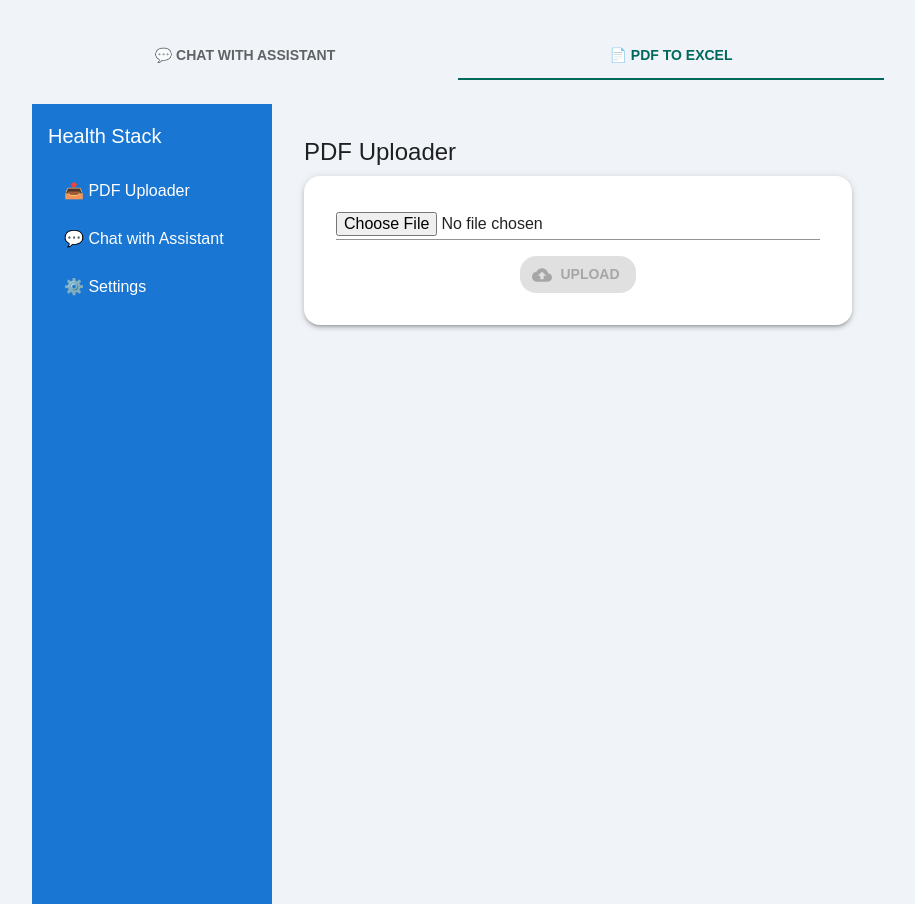
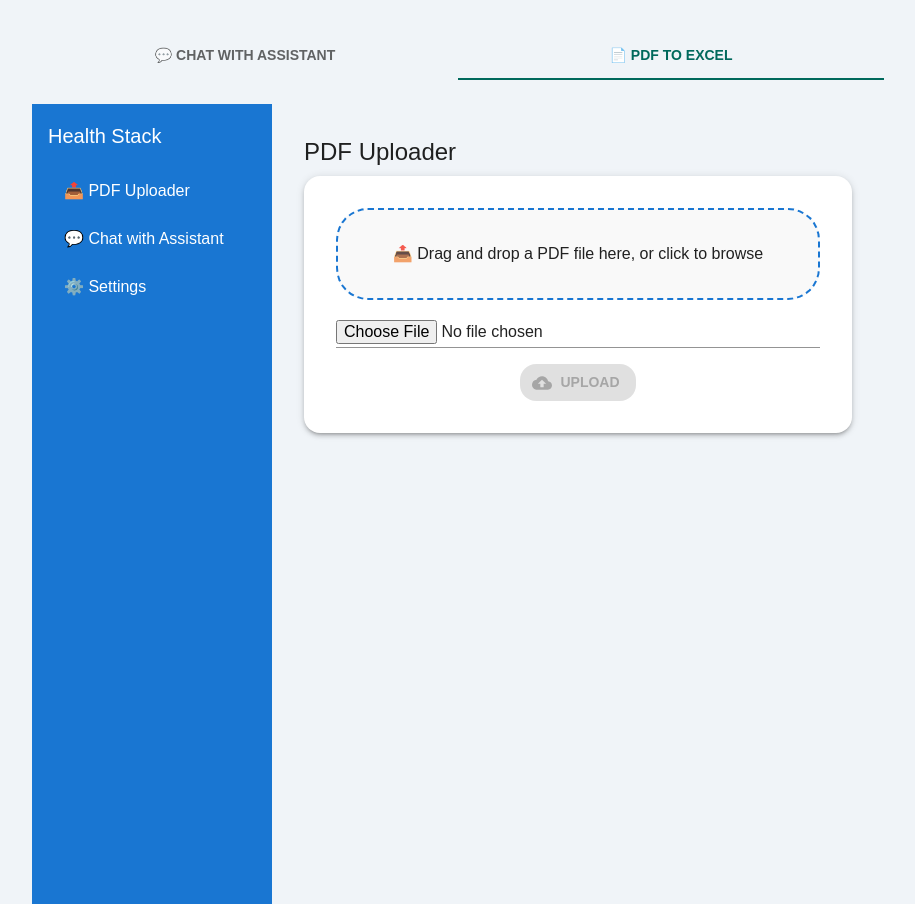
Before and after one commit to rajesh100120122024/mypharma-web, a React (Create React App) app: page / in a window 1280 px wide. Both pictures are taken after a click on the tab "📄 PDF TO EXCEL". Shown: the whole page, without its empty margins (182-1097 px from the left). Built offline with nearby package versions, Linux system fonts and the light colour scheme.

Commit message:
Added new UI Look

```diff
--- a/src/components/pdfUploader.jsx
+++ b/src/components/pdfUploader.jsx
@@ -44,12 +44,12 @@ function PdfUploader() {
           params: { executionArn },
         });
         console.log("✅ res", res);
-        const base64Excel = res.data?.excelResult?.base64Excel;
+        const base64Excel = res.data?.base64Excel;
         console.log("✅ base64Excel", base64Excel);
-          if (base64Excel) {
-            console.log("✅ Excel file ready");
-            return base64Excel;
-          }
+        if (base64Excel) {
+          console.log("✅ Excel file ready");
+          return base64Excel;
+        }
       } catch (err) {
         console.log("⏳ Still processing or failed:", err.message);
       }
@@ -122,6 +122,18 @@ function PdfUploader() {
         <Typography variant="h5" gutterBottom>PDF Uploader</Typography>
 
         <Paper elevation={3} sx={{ p: 4, mb: 4, textAlign: 'center' }}>
+          <Box
+            sx={{
+              border: '2px dashed #1976d2',
+              p: 4,
+              mb: 2,
+              borderRadius: 2,
+              bgcolor: '#f9f9f9'
+            }}
+          >
+            <Typography>📤 Drag and drop a PDF file here, or click to browse</Typography>
+          </Box>
+
           <Input type="file" onChange={handleFileChange} fullWidth sx={{ mb: 2 }} />
           <Button
             variant="contained"
```
